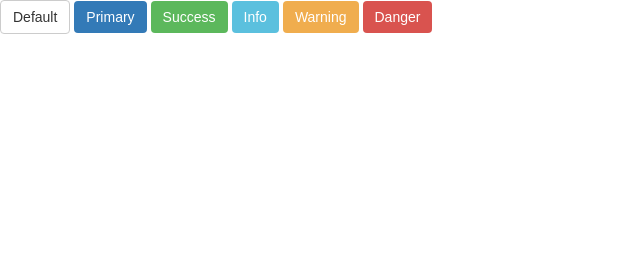
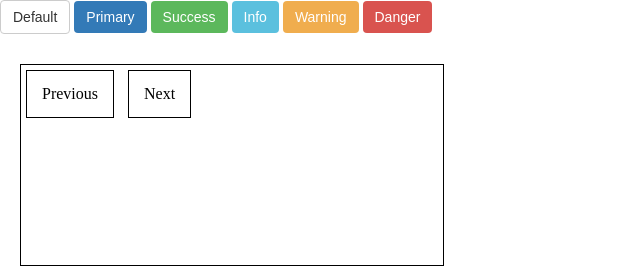
Before and after one commit to E-v-e-n/components, a plain HTML site: page index.html in a window 1280 px wide. Shown: the whole page, without its empty margins (0-640 px from the left). Drawn offline with nearby package versions, Linux system fonts and the light colour scheme.

Commit message:
Components_1.1

```diff
--- a/index.html
+++ b/index.html
@@ -14,5 +14,9 @@
 	<a href="#" class="btn btn-info">Info</a>
 	<a href="#" class="btn btn-warning">Warning</a>
 	<a href="#" class="btn btn-danger">Danger</a>
+	<div class="keret">
+	 <a href="#" class="gomb">Previous</a>
+	 <a href="#" class="gomb">Next</a>
+	</div>
 </body>
 </html>
--- a/main.css
+++ b/main.css
@@ -76,3 +76,24 @@
 	background-color: #c9302c;
   border: #ac2925;
 }
+
+.keret {
+	margin: 20px;
+	max-width: 33%;
+	height: 200px;
+	border: 1px solid black;
+}
+
+.gomb {
+	display: inline-block;
+	text-decoration: none;
+	padding: 15px;
+	margin: 5px;
+	border: 1px solid black;
+	color: black;
+}
+
+.gomb:hover {
+	background-color: black;
+	color: white;
+}
```
